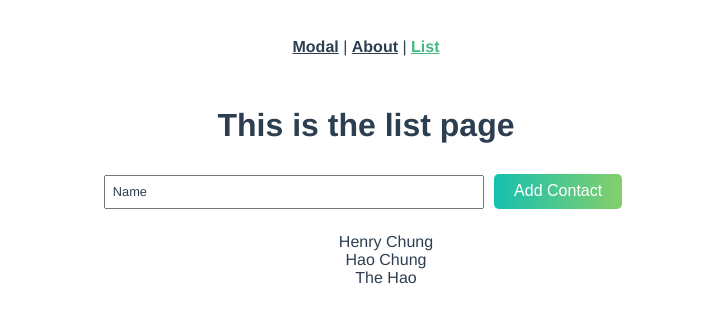
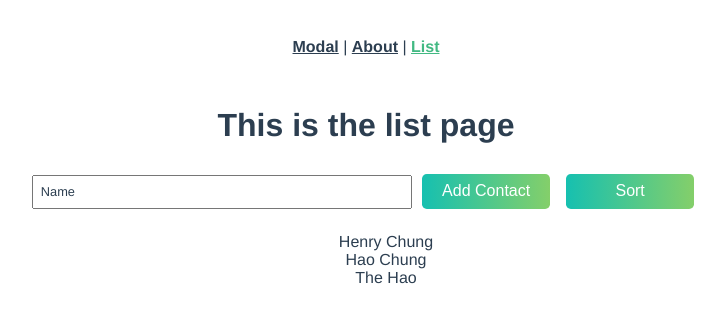
Before and after one commit to chungthehao/VueMastery-Animating-Vue, a Vue app: page /list in a window 1280 px wide. Shown: the top 322 px of the page, without its empty margins (274-999 px from the left). Built offline with nearby package versions, Linux system fonts and the light colour scheme.

Commit message:
transition-group, CSS v-move class

```diff
--- a/src/App.vue
+++ b/src/App.vue
@@ -121,6 +121,9 @@ ul {
 .slide-up-enter-active {
   transition: all .5s ease;
 }
+.slide-up-move {
+  transition: transform .8s ease-in;
+}
 
 
 </style>
--- a/src/views/List.vue
+++ b/src/views/List.vue
@@ -4,6 +4,7 @@
 
     <input type="text" v-model="newContact" placeholder="Name">
     <button @click="addContact">Add Contact</button>
+    <button @click="sortContact">Sort</button>
 
     <transition-group tag="ul" name="slide-up" appear>
         <li v-for="contact in contacts" :key="contact">
@@ -25,6 +26,9 @@ export default {
     addContact() {
       this.contacts.push(this.newContact);
       this.newContact = '';
+    },
+    sortContact() {
+        this.contacts.sort();
     }
   }
 }
```
